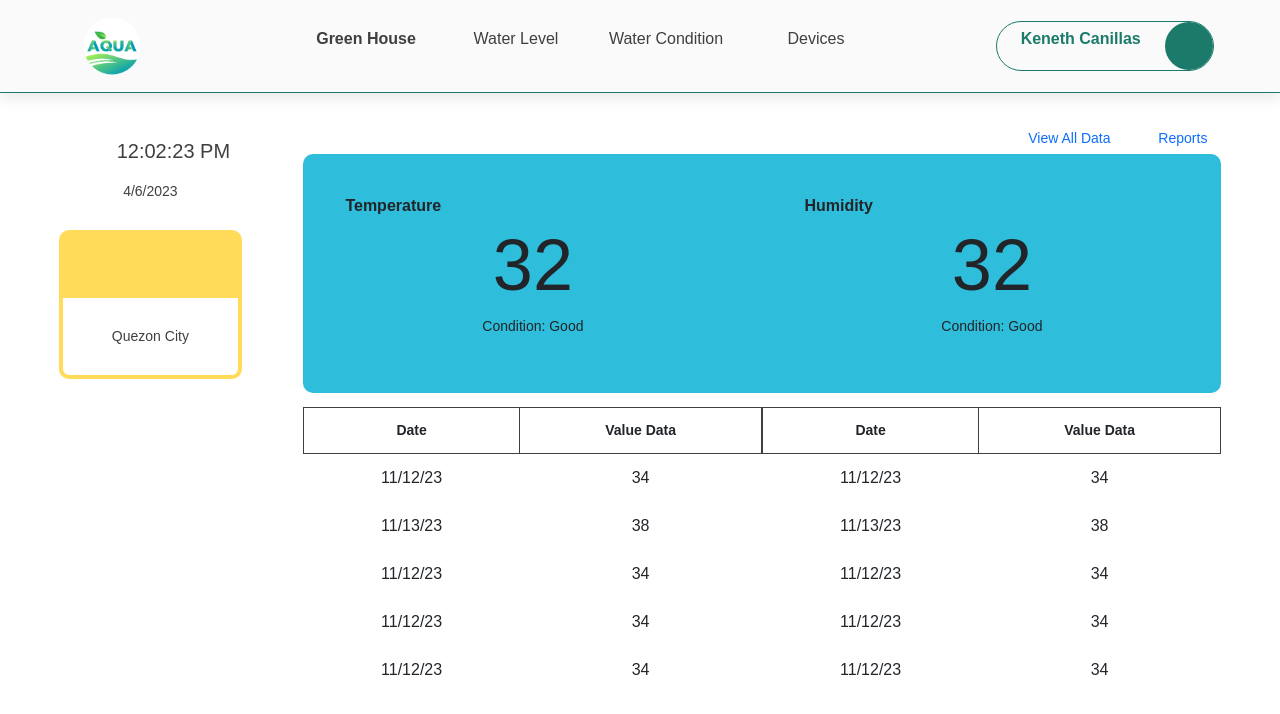
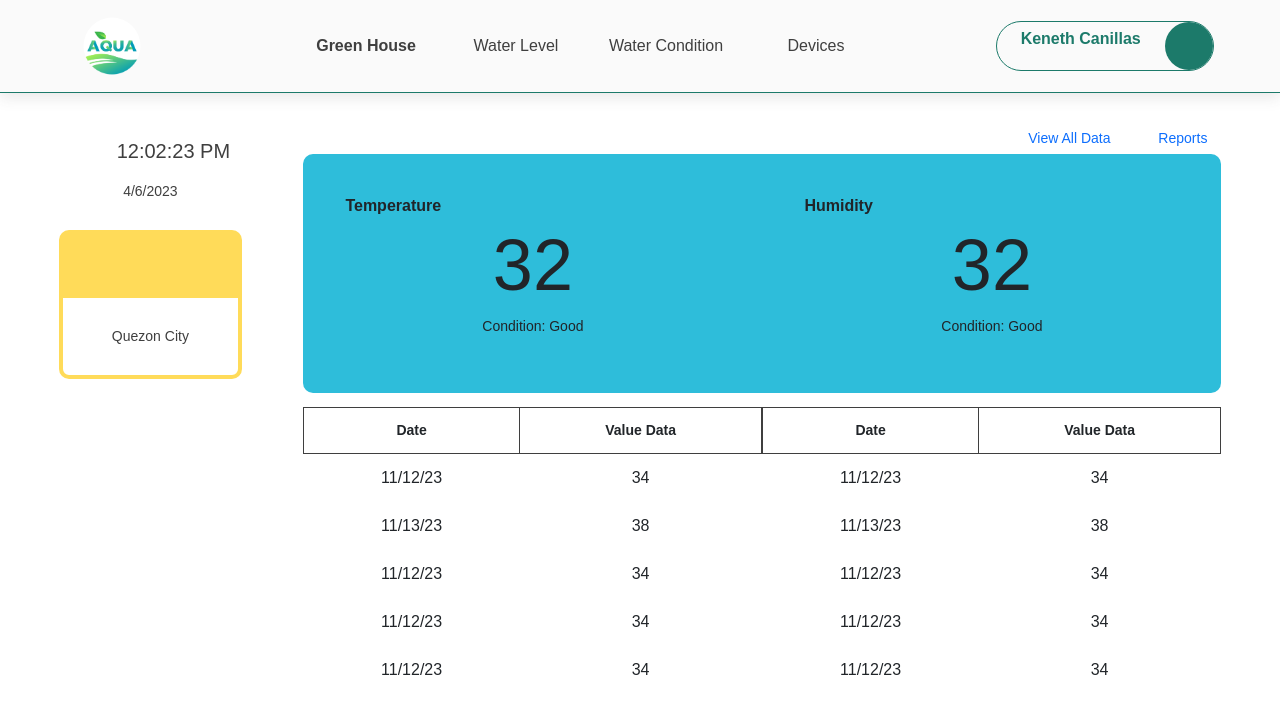
Before and after one commit to kenethcanillas/aqua-website, a React (Create React App) app in the folder aqua-project/: page /greenhousepage in a window 1280 px wide. Shown: the top 714 px of the page. Built offline with nearby package versions, Linux system fonts and the light colour scheme; no server answers; some icons are missing.

Commit message:
center navlinks

```diff
--- a/aqua-project/src/App.css
+++ b/aqua-project/src/App.css
@@ -148,10 +148,13 @@
   flex-wrap: wrap;
   justify-content: center !important;
   align-items: center !important;
+  align-content: center;
   text-align: center;
   list-style: none;
 }
-
+ul.nav-links{
+  margin-bottom: 0px !important;
+}
     .nav-links li{
       width: 150px;
       padding-left: 1em;
```
